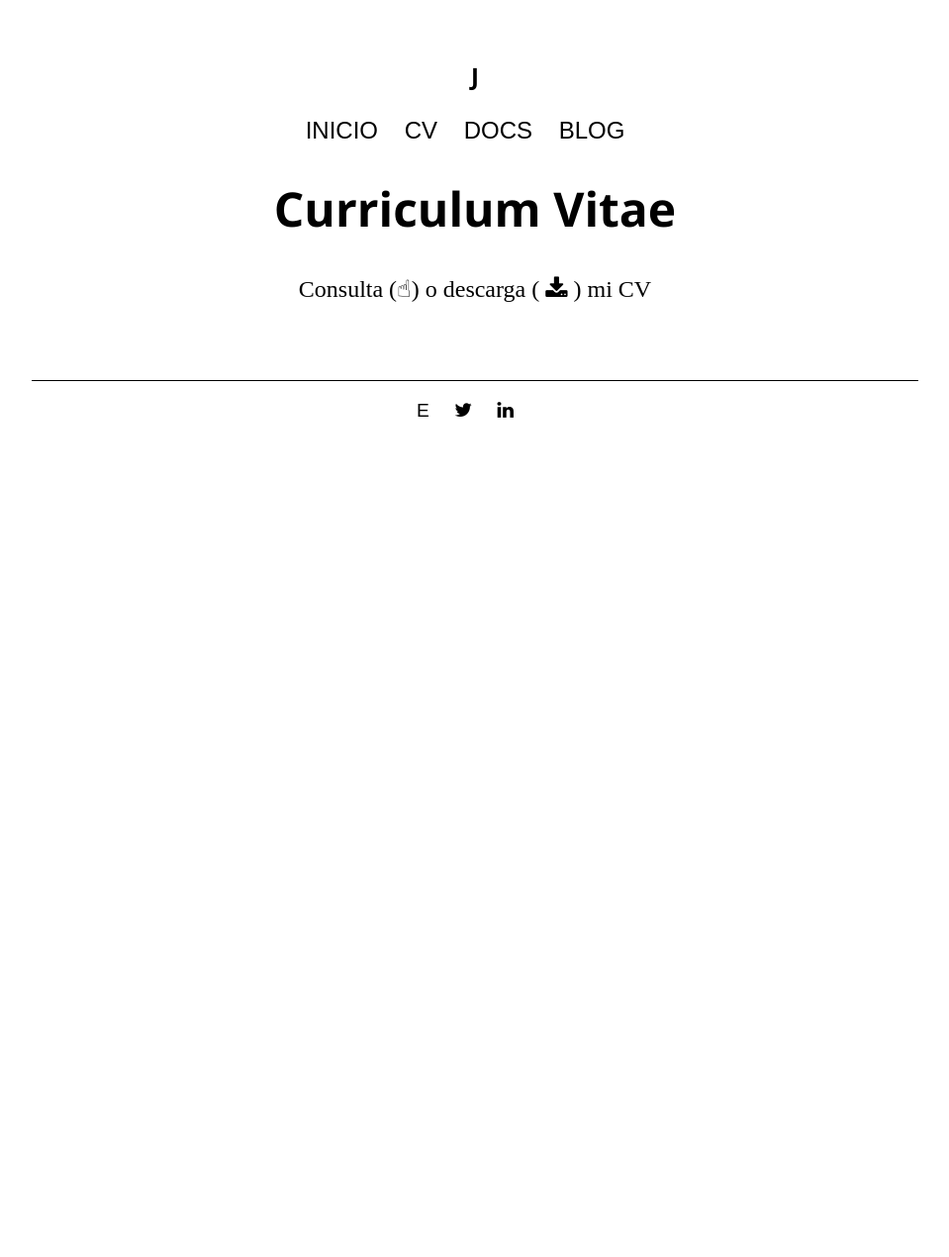
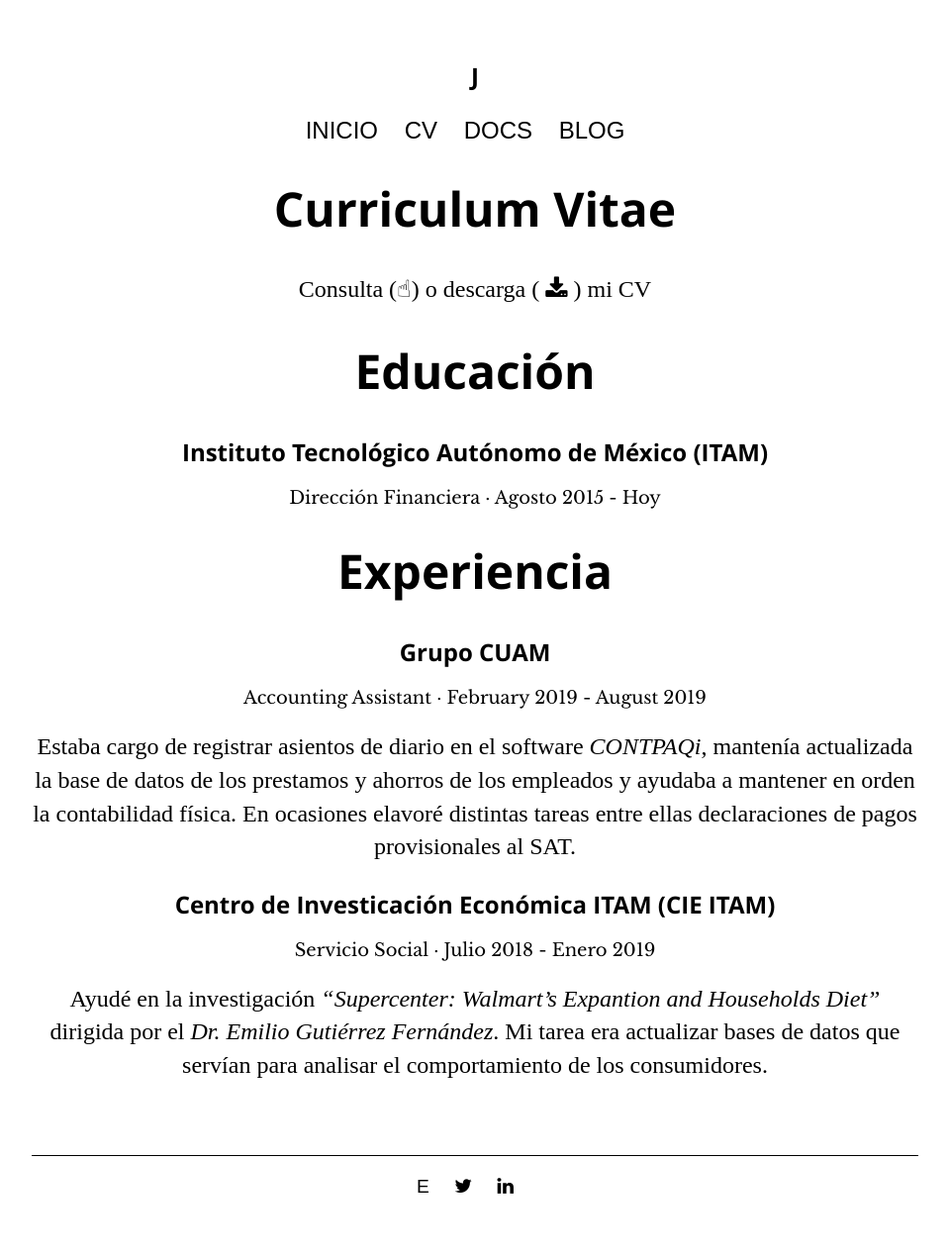
Before and after one commit to jhinojosp/jhinojosp.github.io, a Jekyll site: the page built from cv/index.html, in a window 1280 px wide. Shown: the whole page at 99% size, without its empty margins (160-1119 px from the left). Built offline with Jekyll 4.4.1, drawn with Linux system fonts in a browser that asks for light colours; before the commit the page ends 900 px from its top, so only the background shows below that.

Commit message:
actualizacion de pgina de cv

```diff
--- a/_config.yml
+++ b/_config.yml
@@ -1,5 +1,6 @@
 name: Juan H.
 permalink: /blog/:year/:month/:day/:title
 
+# Build settings
 markdown: kramdown
 exclude: ['*.Rmd']
--- a/_layouts/default.html
+++ b/_layouts/default.html
@@ -1,6 +1,9 @@
 <!DOCTYPE html>
 	<html>
 		<head>
+
+			<meta name="viewport" content="width=device-width, initial-scale=1">
+
 			<title>{{ page.title }}</title>
 			<!-- link to main stylesheet -->
 			<link rel="stylesheet" type="text/css" href="/css/main.css">
--- a/blog/index.html
+++ b/blog/index.html
@@ -1,6 +1,7 @@
 ---
 layout: default
 title: Blog
+draft: true
 ---
 	<h1>Últimas Entradas</h1>
 	<ul class="posts">
--- a/cv/index.html
+++ b/cv/index.html
@@ -6,3 +6,15 @@ title: Curriculum Vitae
 <h1>{{ page.title }}</h1>
   <p>Consulta (<a href="/documents/cv.pdf">☝︎</a>) o descarga (<a href="/documents/cv.pdf" download="JCHP_CV.pdf"> <i class="fa fa-download"></i> </a>) mi CV</p>
 </div>
+
+
+<h1 id="education">Educación</h1>
+<h2 id="instituto-tecnológico-autónomo-de-méxico-itam">Instituto Tecnológico Autónomo de México (ITAM)</h2>
+<h3 id="b.s.-in-finance-august-2015---today">Dirección Financiera · Agosto 2015 - Hoy </h3>
+<h1 id="experience">Experiencia</h1>
+<h2 id="grupo-cuam">Grupo CUAM</h2>
+<h3 id="accounting-assistant-february-2019---august-2019">Accounting Assistant · February 2019 - August 2019</h3>
+<p>Estaba cargo de registrar asientos de diario en el software <em>CONTPAQi</em>, mantenía actualizada la base de datos de los prestamos y ahorros de los empleados y ayudaba a mantener en orden la contabilidad física. En ocasiones elavoré distintas tareas entre ellas declaraciones de pagos provisionales al SAT.</p>
+<h2 id="centro-de-investicación-económica-itam-cie-itam">Centro de Investicación Económica ITAM (CIE ITAM)</h2>
+<h3 id="social-service-july-2018---january-2019">Servicio Social · Julio 2018 - Enero 2019</h3>
+<p>Ayudé en la investigación <em>“Supercenter: Walmart’s Expantion and Households Diet”</em> dirigida por el <em>Dr. Emilio Gutiérrez Fernández</em>. Mi tarea era actualizar bases de datos que servían para analisar el comportamiento de los consumidores.</p>
```
Also changed, not shown: _posts/2020-03-27-mont.md (deleted, +0 -8 lines), 2 other files.
